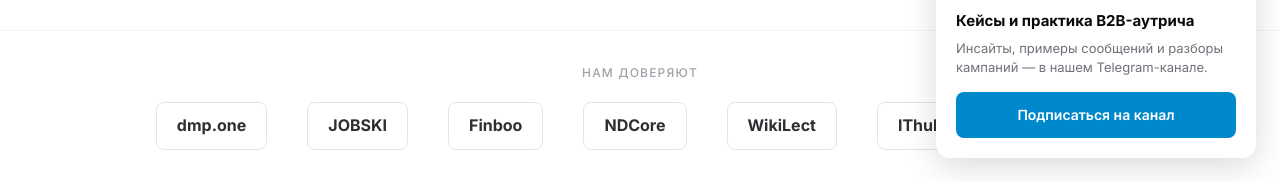
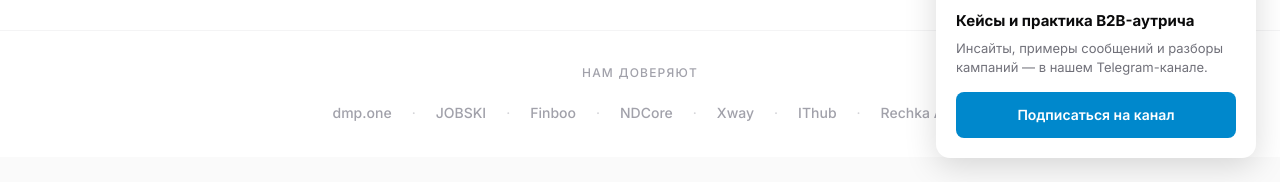
Before and after one commit to daniil395/leadspikers, a plain HTML site: page index.html in a window 1280 px wide. Shown: the part 618-800 px from the top of the page. Drawn offline with Linux system fonts and the light colour scheme.

Commit message:
update clients block

```diff
--- a/index.html
+++ b/index.html
@@ -358,7 +358,7 @@
             display: flex;
             align-items: center;
             justify-content: center;
-            gap: 40px;
+            gap: 8px 20px;
             flex-wrap: wrap;
         }
 
@@ -386,25 +386,35 @@
         }
 
         .client-name {
-            font-size: 16px;
-            font-weight: 700;
+            font-size: 14px;
+            font-weight: 500;
+            color: var(--gray-400);
+            padding: 0;
+            background: transparent;
+            border: none;
+            border-radius: 0;
+            transition: color 0.2s;
+            position: relative;
+        }
+
+        .client-name:not(:last-child)::after {
+            content: "·";
+            margin-left: 20px;
+            color: var(--gray-300);
+            font-weight: 400;
+        }
+
+        .client-name:hover {
             color: var(--gray-700);
-            padding: 10px 20px;
-            background: var(--gray-50);
-            border: 1px solid var(--gray-200);
-            border-radius: 8px;
-            transition: all 0.2s;
-        }
-
-        .client-name:hover {
-            background: var(--white);
-            border-color: var(--orange);
-            color: var(--orange);
+            background: transparent;
+            border-color: transparent;
         }
 
         @media (max-width: 600px) {
             .clients { padding: 24px 20px; }
-            .clients-logos { gap: 24px; }
+            .clients-logos { gap: 12px 20px; }
+            .client-name { font-size: 13px; }
+            .client-name:not(:last-child)::after { margin-left: 12px; }
         }
 
         /* Section */
@@ -1577,7 +1587,7 @@
                 <span class="client-name">JOBSKI</span>
                 <span class="client-name">Finboo</span>
                 <span class="client-name">NDCore</span>
-                <span class="client-name">WikiLect</span>
+                <span class="client-name">Xway</span>
                 <span class="client-name">IThub</span>
                 <span class="client-name">Rechka AI</span>
             </div>
```
